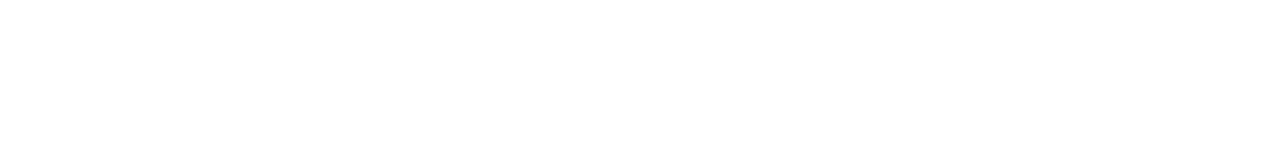
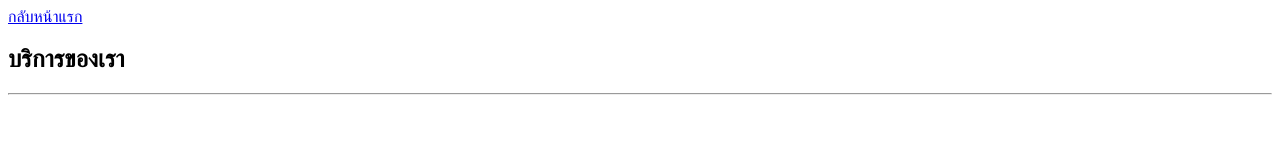
Before and after one commit to nTW31/my-business-web, a plain HTML site: page my-business-web/services.html in a window 1280 px wide. Drawn offline with Linux system fonts and the light colour scheme.

Commit message:
add Link

```diff
--- a/my-business-web/services.html
+++ b/my-business-web/services.html
@@ -7,6 +7,15 @@
     <title>บริการของเรา - RaptorX Security</title>
 </head>
 
-<body></body>
+<body>
+    <header>
+        <nav>
+            <!--Link กลับหน้าแรก -->
+            <a href="index.html">กลับหน้าแรก</a>
+            <h1>บริการของเรา</h1>
+        </nav>
+        <hr />
+    </header>
+</body>
 
 </html>
```
